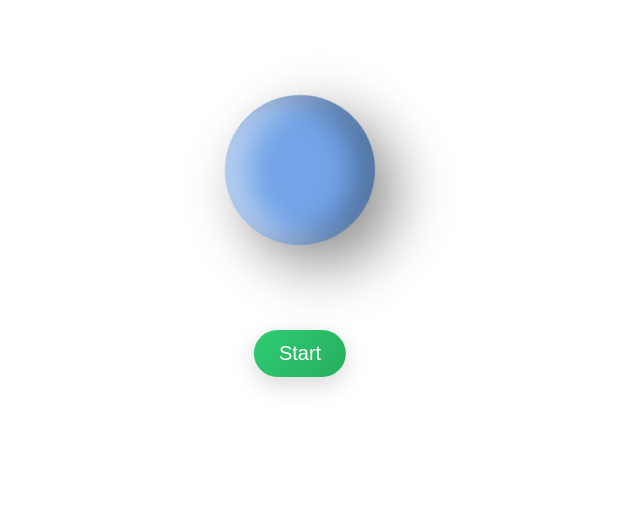
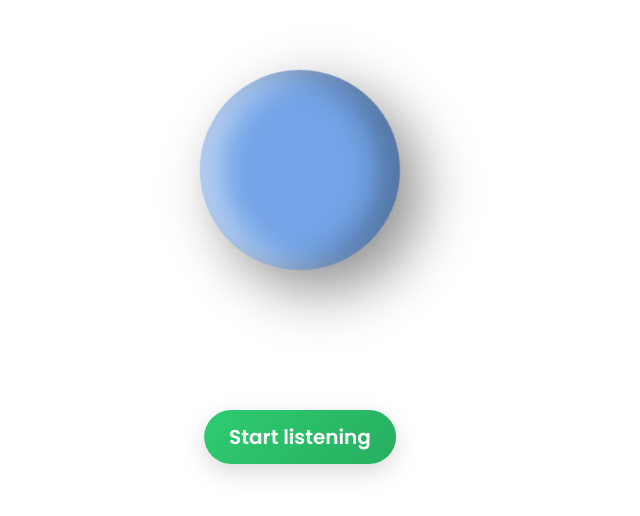
Before and after one commit to sivaparthi/tts-frontend, an Angular app: page / in a window 1280 px wide. Shown: the part 230-746 px from the top of the page, without its empty margins (340-980 px from the left). Built offline with nearby package versions, Linux system fonts and the light colour scheme.

Commit message:
qol improvements

```diff
--- a/src/app/bouncing-circle/bouncing-circle.component.css
+++ b/src/app/bouncing-circle/bouncing-circle.component.css
@@ -1,6 +1,6 @@
 .bouncing-circle {
-    width: 150px;
-    height: 150px;
+    width: 200px;
+    height: 200px;
     background-color: #73a4e7;
     border-radius: 50%;
     position: absolute;
--- a/src/app/stop-button/stop-button.component.css
+++ b/src/app/stop-button/stop-button.component.css
@@ -1,12 +1,29 @@
+@import url('https://fonts.googleapis.com/css2?family=Poppins:wght@600&display=swap'); /* Fancy font */
+
 .stop-btn {
-  padding: 10px 20px;
-  font-size: 16px;
-  background-color: red;
+  padding: 12px 25px;
+  font-size: 20px;
+  background: linear-gradient(135deg, #e74c3c, #c0392b); /* Gradient like the toggle */
   color: white;
   border: none;
-  border-radius: 5px;
+  border-radius: 50px;
   cursor: pointer;
   position: fixed;
   bottom: 20px;
   right: 20px;
+  box-shadow: 0px 8px 25px rgba(0, 0, 0, 0.15);
+  transition: background 0.3s ease, box-shadow 0.3s ease, transform 0.3s ease;
+  font-family: 'Poppins', sans-serif; /* Fancy font applied */
 }
+
+.stop-btn:hover {
+  background: linear-gradient(135deg, #c0392b, #e74c3c); /* Hover effect */
+  box-shadow: 0px 15px 30px rgba(0, 0, 0, 0.4);
+  transform: scale(1.05); /* Hover scale */
+}
+
+.stop-btn:active {
+  background: linear-gradient(135deg, #b03a2e, #a93226); /* Active state */
+  box-shadow: 0px 4px 10px rgba(0, 0, 0, 0.2);
+  transform: scale(0.98); /* Active scale */
+}
--- a/src/app/toggle-button/toggle-button.component.css
+++ b/src/app/toggle-button/toggle-button.component.css
@@ -1,3 +1,5 @@
+@import url('https://fonts.googleapis.com/css2?family=Poppins:wght@600&display=swap'); /* Fancy font */
+
 .toggle-btn {
   padding: 12px 25px;
   font-size: 20px;
@@ -9,9 +11,10 @@
   position: absolute;
   left: 50%;
   transform: translateX(-50%);
-  top: 70%;
+  top: 80%;
   box-shadow: 0px 8px 25px rgba(0, 0, 0, 0.15);
   transition: background 0.3s ease, box-shadow 0.3s ease, transform 0.3s ease;
+  font-family: 'Poppins', sans-serif; /* Fancy font applied */
 }
 
 .toggle-btn:hover {
--- a/src/app/toggle-button/toggle-button.component.ts
+++ b/src/app/toggle-button/toggle-button.component.ts
@@ -12,7 +12,7 @@
   styleUrl: './toggle-button.component.css',
 })
 export class ToggleButtonComponent {
-  buttonText: string = 'Start';
+  buttonText: string = 'Start listening';
   mediaRecorder: any;
   audioChunks: any[] = [];
   isRecording: boolean = false;
@@ -29,7 +29,7 @@
   async toggleRecording(): Promise<void> {
     if (!this.isRecording) {
       // Start recording
-      this.buttonText = 'Stop';
+      this.buttonText = 'Stop listening';
       this.isRecording = true;
       this.isAnalyzing = true; // Start sound-based bounce
       this.cdr.detectChanges()
@@ -57,7 +57,7 @@
       this.mediaRecorder.start();
     } else {
       // Stop recording
-      this.buttonText = 'Start';
+      this.buttonText = 'Start listening';
       this.isRecording = false;
       this.isAnalyzing = false; // Stop sound-based bounce
       this.stopAnalyzingAudio();
```
